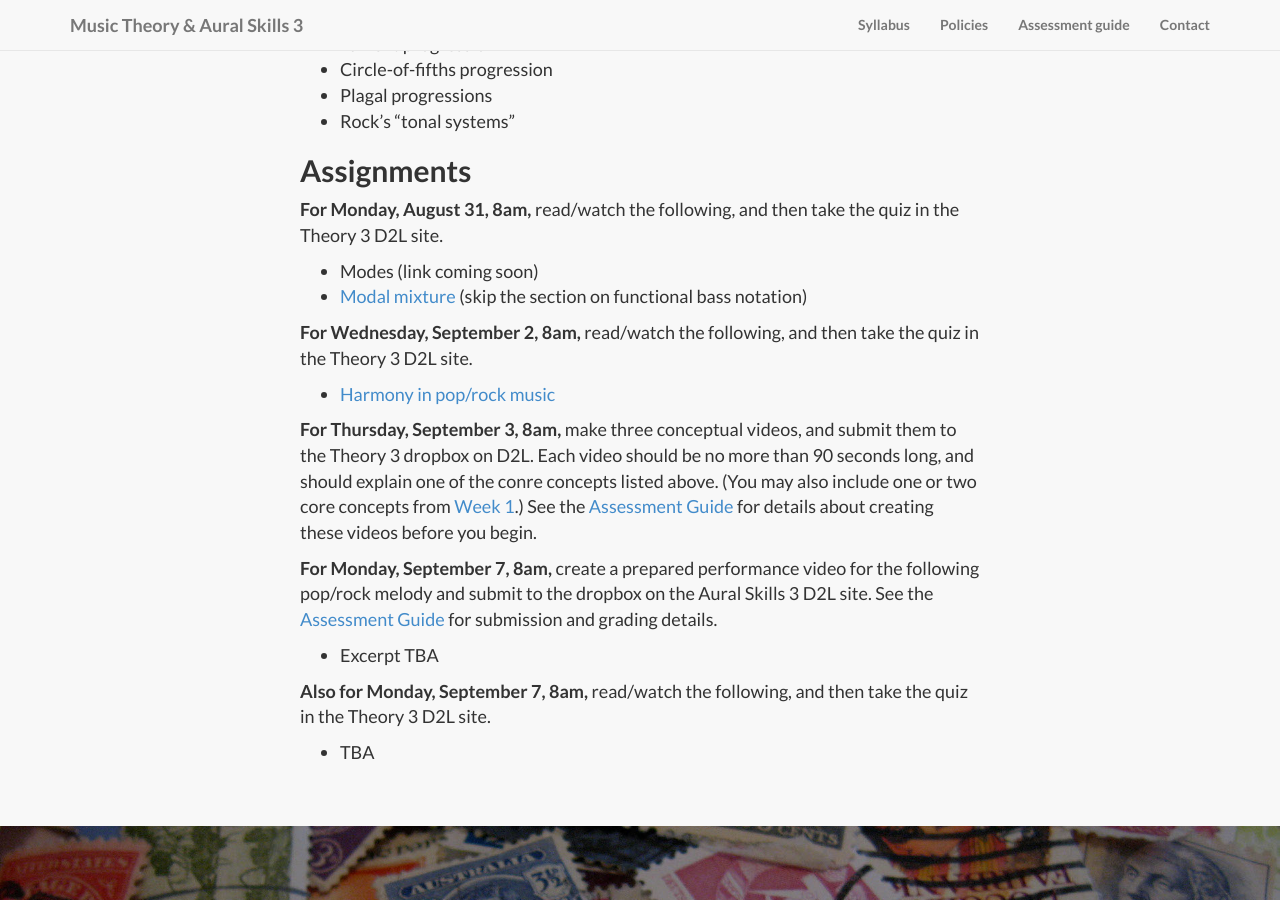
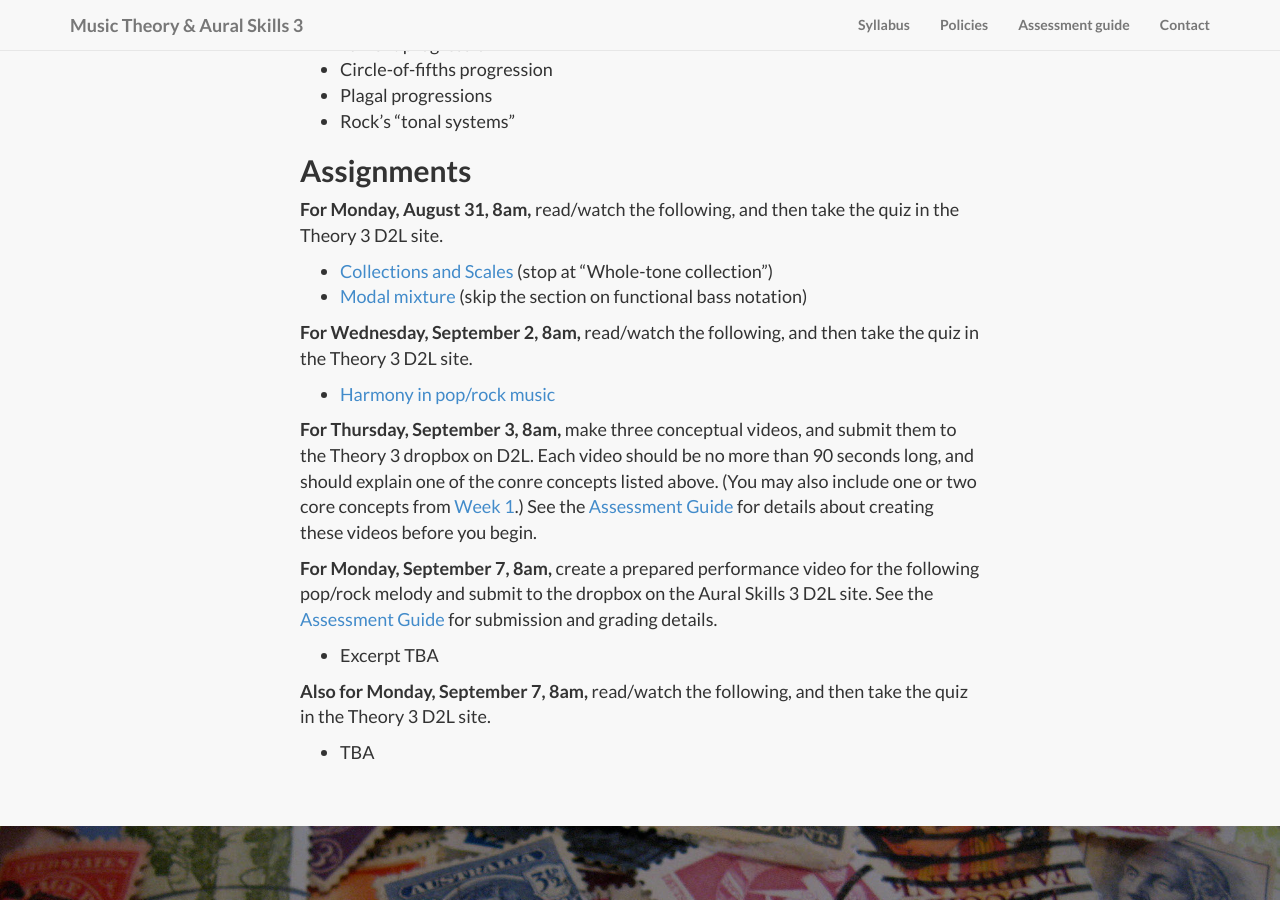
Before and after one commit to kshaffer/theory3, a Jekyll site: the page built from week2.md, in a window 1280 px wide and 900 px high, scrolled down 1472 px. Built offline with Jekyll 4.4.1, drawn with Linux system fonts in a browser that asks for light colours; nearby versions of some CDN libraries; library files that are not in the unit come from our copies.

Commit message:
Week 2 - added modes

```diff
--- a/week2.md
+++ b/week2.md
@@ -41,7 +41,7 @@
 
 **For Monday, August 31, 8am,** read/watch the following, and then take the quiz in the Theory 3 D2L site.
 
-- Modes (link coming soon)
+- [Collections and Scales](http://openmusictheory.com/scales2.html) (stop at "Whole-tone collection")
 - [Modal mixture](http://openmusictheory.com/modalMixture.html) (skip the section on functional bass notation)
 
 **For Wednesday, September 2, 8am,** read/watch the following, and then take the quiz in the Theory 3 D2L site.
```
Also changed, not shown: week1.md (+0 -1 lines).
